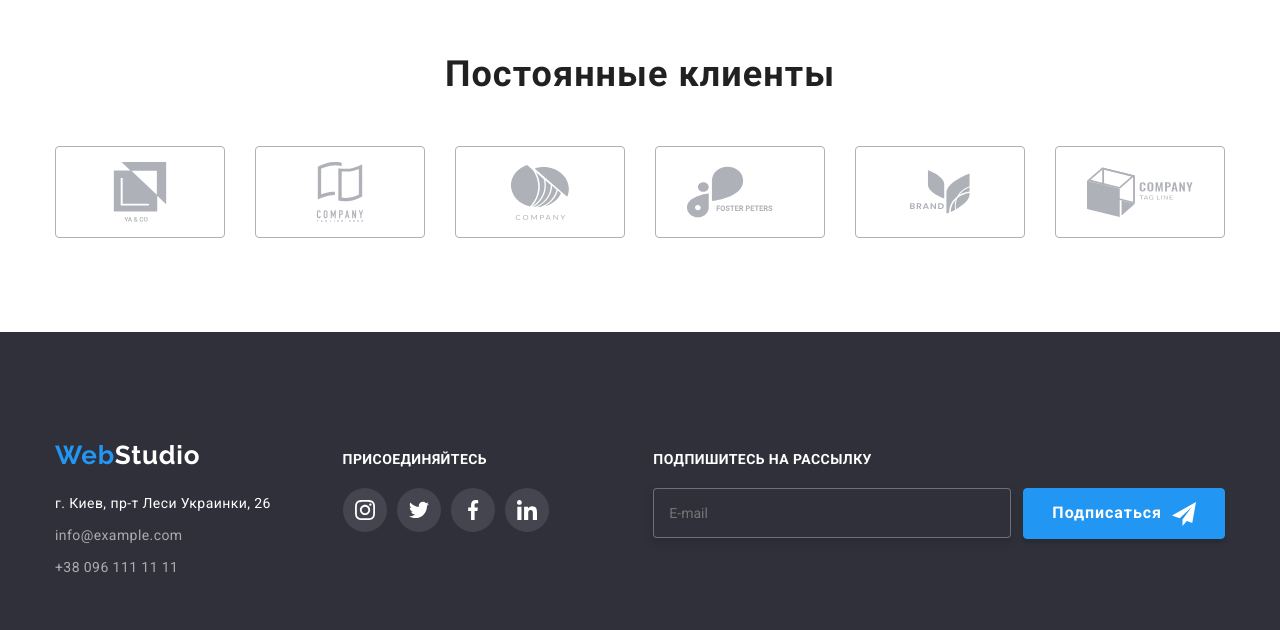
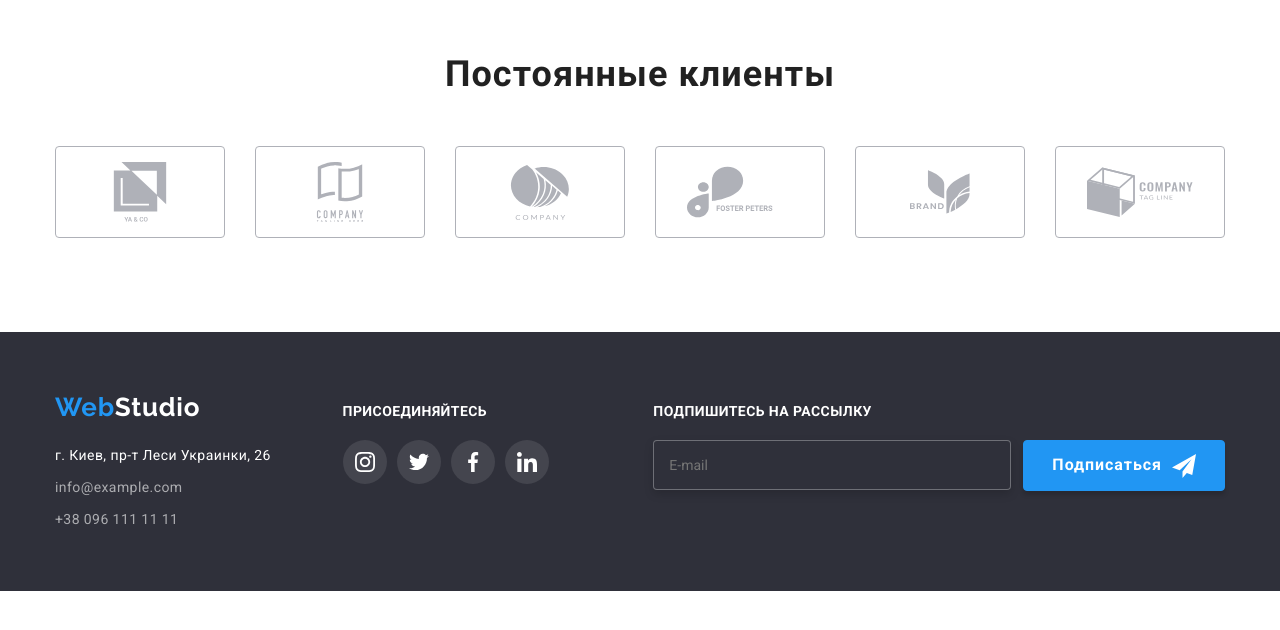
Before and after one commit to MorozDS/goit-markup-hw-08, a plain HTML site: page index.html in a window 1280 px wide. Shown: the part 2365-2995 px from the top of the page. After the commit the page ends 2956 px from the top, so only its background shows below. Drawn offline with nearby package versions, Linux system fonts and the light colour scheme.

Commit message:
есть

```diff
--- a/scss/layout/_footer.scss
+++ b/scss/layout/_footer.scss
@@ -76,6 +76,8 @@
   @media screen and (min-width: 1200px) {
     padding: 0px;
     margin-left: 70px;
+    margin-top: 0px;
+    margin-bottom: 0px;
   }
   //   // margin-left: 70px;
 }
```
Also changed, not shown: css/main.css, css/main.min.css, 2 other files.
